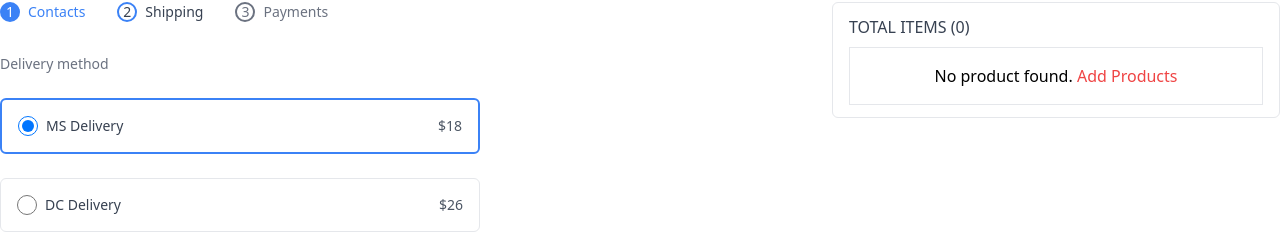
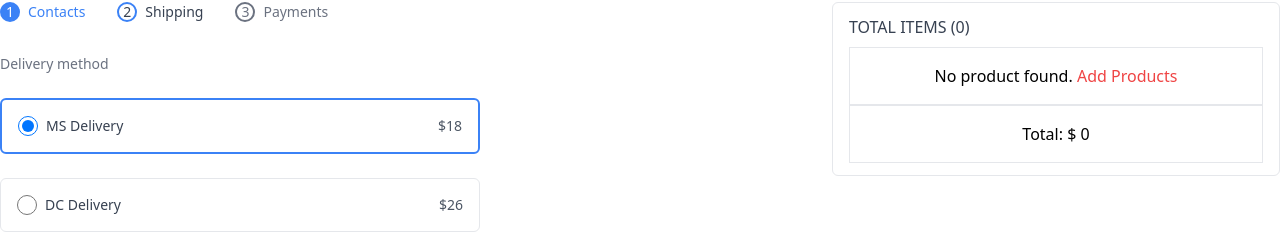
Before and after one commit to suraz-101/E-commerce, a React app in the folder client/: page /checkOut in a window 1280 px wide. Shown: the part 246-478 px from the top of the page. Built offline with nearby package versions, Linux system fonts and the light colour scheme; the HTML template or start-up script is replaced by a standard one.

Commit message:
total calculation of the product added to the card

```diff
--- a/client/src/pages/CheckOut.jsx
+++ b/client/src/pages/CheckOut.jsx
@@ -10,6 +10,14 @@ import {
 export const CheckOut = () => {
   const dispatch = useDispatch();
   const { carts, quantity } = useSelector((state) => state.cart);
+
+  const calculateTotalPrice = () => {
+    return carts.reduce((total, product) => {
+      return total + product.price * product.quantity;
+    }, 0);
+  };
+
+  const totalPrice = calculateTotalPrice();
 
   console.log("carts", carts);
   return (
@@ -206,9 +214,7 @@ export const CheckOut = () => {
                           </div>
                         </div>
                       </div>
-                      <span className="text-gray-600 ">
-                        Rs. {product?.price}
-                      </span>
+                      <span className="text-gray-600 ">$ {product?.price}</span>
                       <button
                         className="text-gray-500 focus:outline-none focus:text-gray-600 "
                         onClick={() => {
@@ -240,6 +246,9 @@ export const CheckOut = () => {
                   </Link>{" "}
                 </div>
               )}
+              <div className="border p-4 fw-bold text-center">
+                <h4>Total: $ {totalPrice}</h4>
+              </div>
             </div>
           </div>
         </div>
```
